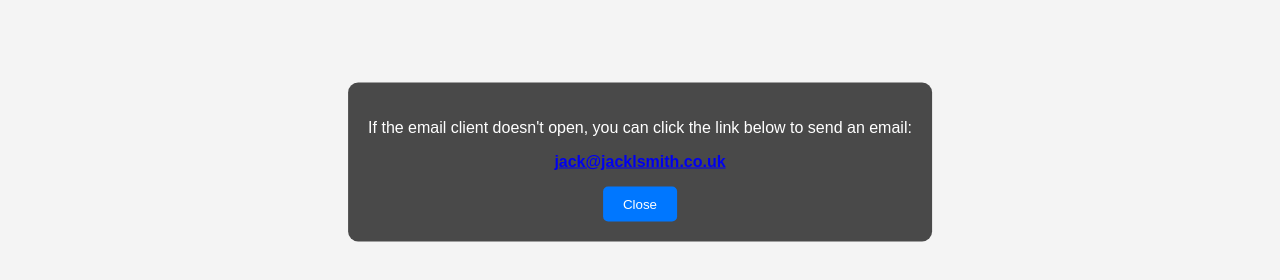
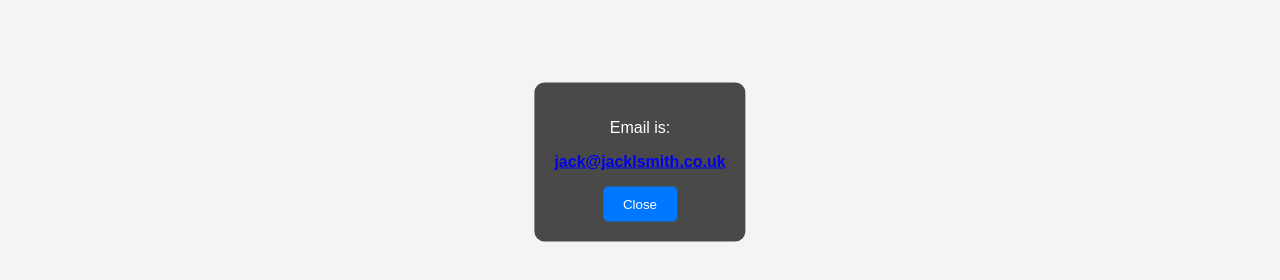
Before and after one commit to jacksmith1607/landing-page, a plain HTML site: page index.html in a window 1280 px wide. Both pictures are taken after a click on the link 832 px from the left and 194 px from the top of the page. Shown: the part 238-518 px from the top of the page. Drawn offline with Linux system fonts and the light colour scheme.

Commit message:
Update index.html

```diff
--- a/index.html
+++ b/index.html
@@ -102,7 +102,7 @@
 
     <!-- Email Pop-Up -->
     <div id="email-popup" class="popup">
-        <p>If the email client doesn't open, you can click the link below to send an email:</p>
+        <p>Email is:</p>
         <p><strong><a href="mailto:jack@jacklsmith.co.uk" id="email-link-popup" target="_blank">jack@jacklsmith.co.uk</a></strong></p>
         <button onclick="closePopup()">Close</button>
     </div>
```
